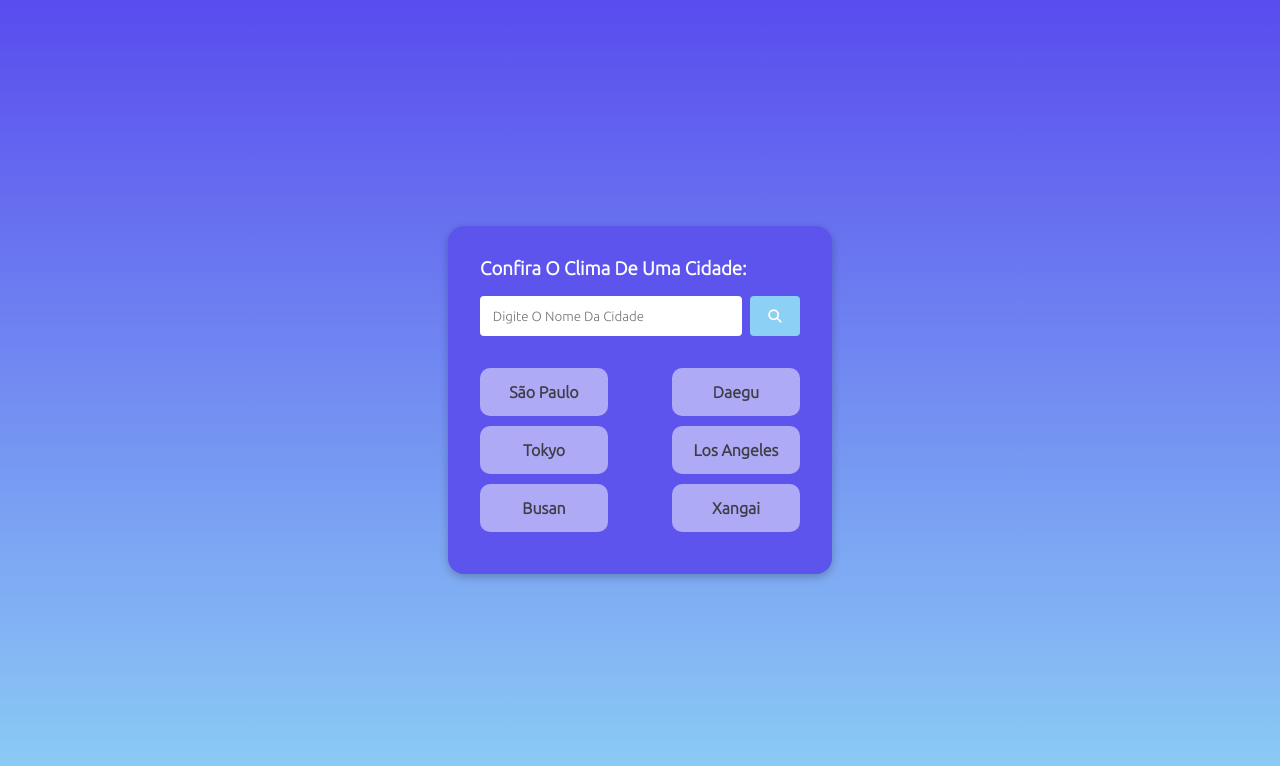
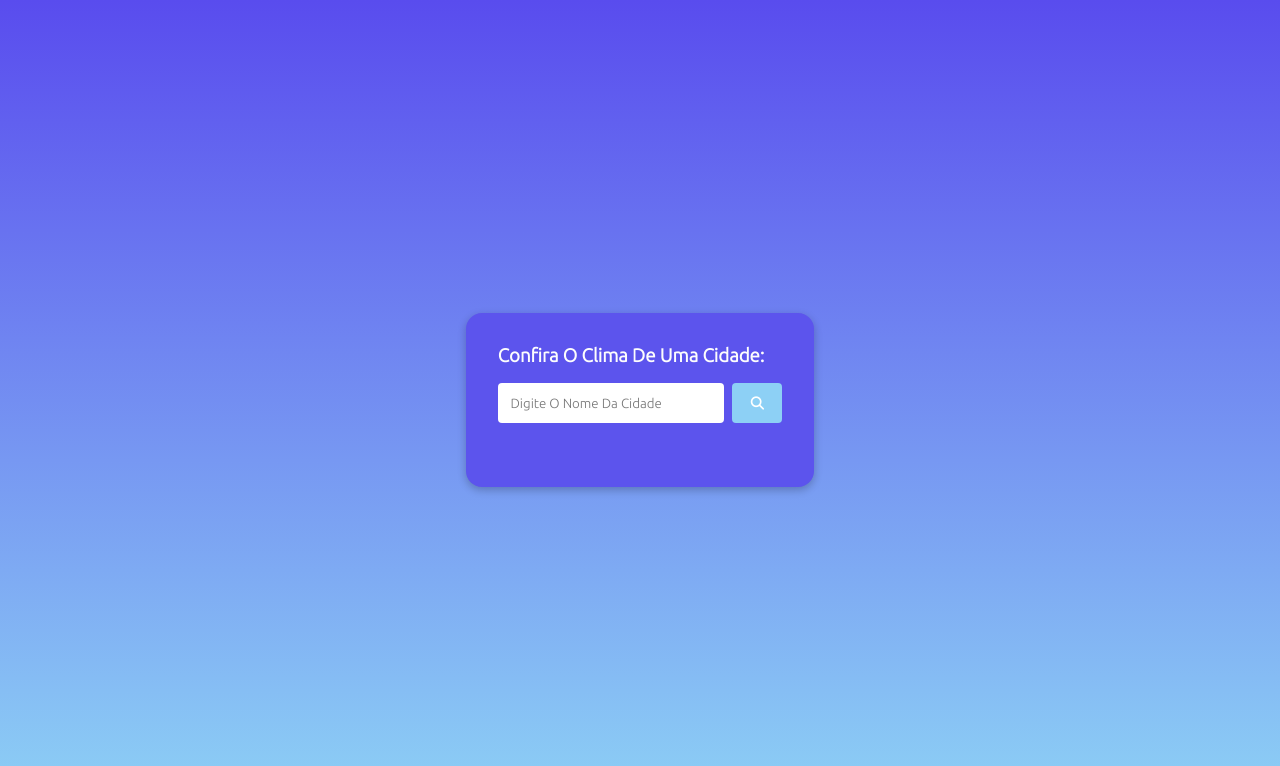
Before and after one commit to kemilyn1227/projTempo, a plain HTML site: page index.html in a window 1280 px wide. Both pictures are taken after a click on the element "São Paulo". Drawn offline with Linux system fonts and the light colour scheme; no server answers.

Commit message:
ajustes hide

```diff
--- a/index.html
+++ b/index.html
@@ -55,7 +55,7 @@
 
         </div>
 
-        <div id="extra" class="hide">
+        <div id="extra">
 
             <div id='city1' class="sugestoes">
             <div onclick="fun('são paulo')"><p>são paulo</p></div>
@@ -68,6 +68,7 @@
             <div onclick="fun('xangai')"><p>xangai</p></div>
             </div>
 
+
         </div>
 
     </div>
--- a/script.js
+++ b/script.js
@@ -13,7 +13,8 @@ const weatherIconElement = document.querySelector('#weather-icon')
 const countryElement = document.querySelector('#country')
 const humidityElement = document.querySelector('#humidity span')
 const windElement = document.querySelector('#wind span')
-const extra = document.querySelector('div #extra')
+const extra = document.querySelector('div #city2')
+const extra2= document.querySelector('div #city1')
 
 const weatherContainer = document.querySelector('#wheather-data')
 
@@ -49,6 +50,7 @@ const showWheatherData = async(city)=>{
 
 function fun(arg){
     extra.classList.add('hide')
+    extra2.classList.add('hide')
     showWheatherData(arg)
 }
 
--- a/style.css
+++ b/style.css
@@ -112,7 +112,7 @@ body{
 /*extra*/
 
 #extra{
-    display: flex;
+    display:flex;
     padding-top: 2em;
     align-items: center;
     justify-content: center;
@@ -142,4 +142,5 @@ body{
 
 
 
+
 }
```
